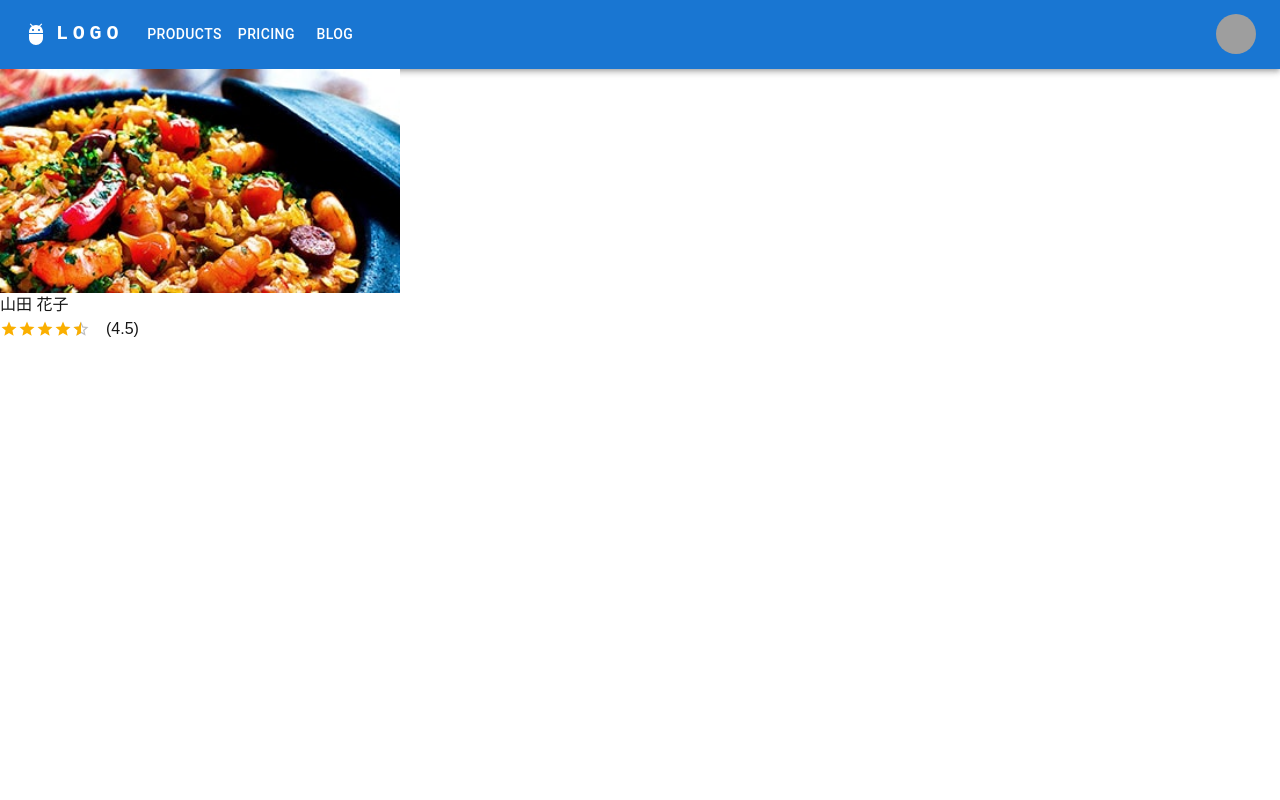
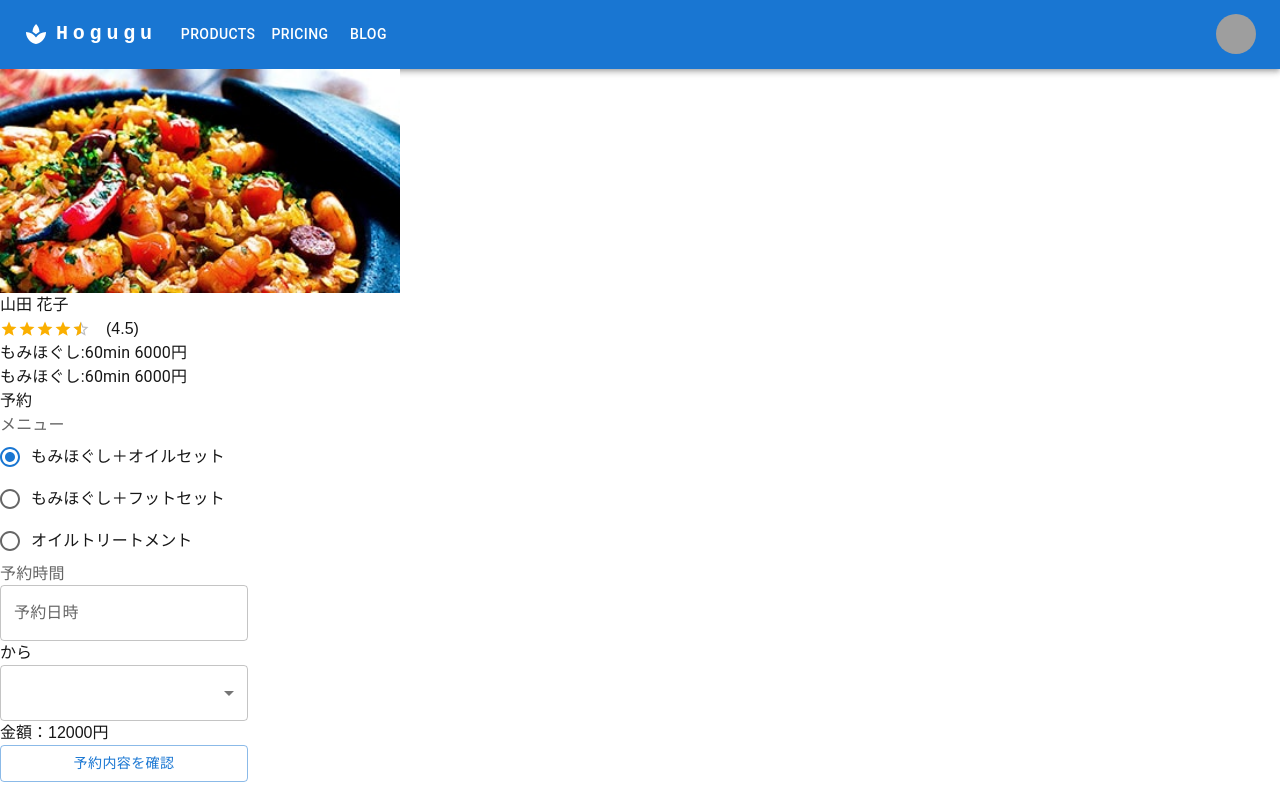
Before and after one commit to onopod/hogugu3, a Next.js app: page /therapist in a window 1280 px wide. Built offline with nearby package versions, Linux system fonts and the light colour scheme; grey boxes are pictures that could not be loaded.

Commit message:
予約内容

```diff
--- a/package.json
+++ b/package.json
@@ -15,6 +15,8 @@
     "@mui/icons-material": "^6.1.9",
     "@mui/material": "^6.1.9",
     "@mui/styled-engine-sc": "^6.1.9",
+    "@mui/x-date-pickers": "^7.23.0",
+    "dayjs": "^1.11.13",
     "next": "15.0.3",
     "react": "^18.3.1",
     "react-dom": "^17.0.0 || ^18.0.0",
--- a/src/app/components/AppBar.js
+++ b/src/app/components/AppBar.js
@@ -1,5 +1,5 @@
-import AdbIcon from '@mui/icons-material/Adb';
 import MenuIcon from '@mui/icons-material/Menu';
+import SpaIcon from '@mui/icons-material/Spa';
 import AppBar from '@mui/material/AppBar';
 import Avatar from '@mui/material/Avatar';
 import Box from '@mui/material/Box';
@@ -11,6 +11,7 @@ import MenuItem from '@mui/material/MenuItem';
 import Toolbar from '@mui/material/Toolbar';
 import Tooltip from '@mui/material/Tooltip';
 import Typography from '@mui/material/Typography';
+import Link from "next/link";
 import * as React from 'react';
 
 const pages = ['Products', 'Pricing', 'Blog'];
@@ -39,7 +40,7 @@ function ResponsiveAppBar() {
     <AppBar position="static">
       <Container maxWidth="xl">
         <Toolbar disableGutters>
-          <AdbIcon sx={{ display: { xs: 'none', md: 'flex' }, mr: 1 }} />
+          <SpaIcon sx={{ display: { xs: 'none', md: 'flex' }, mr: 1 }} />
           <Typography
             variant="h6"
             noWrap
@@ -55,7 +56,7 @@ function ResponsiveAppBar() {
               textDecoration: 'none',
             }}
           >
-            LOGO
+            Hogugu
           </Typography>
 
           <Box sx={{ flexGrow: 1, display: { xs: 'flex', md: 'none' } }}>
@@ -92,7 +93,7 @@ function ResponsiveAppBar() {
               ))}
             </Menu>
           </Box>
-          <AdbIcon sx={{ display: { xs: 'flex', md: 'none' }, mr: 1 }} />
+          <SpaIcon sx={{ display: { xs: 'flex', md: 'none' }, mr: 1 }} />
           <Typography
             variant="h5"
             noWrap
@@ -109,7 +110,9 @@ function ResponsiveAppBar() {
               textDecoration: 'none',
             }}
           >
-            LOGO
+            <Link href="/">
+              Hogugu
+            </Link>
           </Typography>
           <Box sx={{ flexGrow: 1, display: { xs: 'none', md: 'flex' } }}>
             {pages.map((page) => (
--- /dev/null
+++ b/src/app/components/BookingConfirmDialog.js
@@ -0,0 +1,51 @@
+import Button from '@mui/material/Button';
+import Dialog from '@mui/material/Dialog';
+import DialogActions from '@mui/material/DialogActions';
+import DialogContent from '@mui/material/DialogContent';
+import DialogContentText from '@mui/material/DialogContentText';
+import DialogTitle from '@mui/material/DialogTitle';
+import Link from '@mui/material/Link';
+import Slide from '@mui/material/Slide';
+import * as React from 'react';
+
+const Transition = React.forwardRef(function Transition(props, ref) {
+    return <Slide direction="up" ref={ref} {...props} />;
+});
+
+export default function AlertDialogSlide() {
+    const [open, setOpen] = React.useState(false);
+
+    const handleClickOpen = () => {
+        setOpen(true);
+    };
+
+    const handleClose = () => {
+        setOpen(false);
+    };
+
+    return (
+        <React.Fragment>
+            <Button variant="outlined" onClick={handleClickOpen}>
+                予約内容を確認
+            </Button>
+            <Dialog
+                open={open}
+                TransitionComponent={Transition}
+                keepMounted
+                onClose={handleClose}
+                aria-describedby="alert-dialog-slide-description"
+            >
+                <DialogTitle>下記の内容で予約を行います</DialogTitle>
+                <DialogContent>
+                    <DialogContentText id="alert-dialog-slide-description">
+                        もみほぐし60分 12000円
+                    </DialogContentText>
+                </DialogContent>
+                <DialogActions>
+                    <Link href="/dashboard">予約</Link>
+                    <Button onClick={handleClose}>戻る</Button>
+                </DialogActions>
+            </Dialog>
+        </React.Fragment>
+    );
+}
--- /dev/null
+++ b/src/app/components/BookingForm.js
@@ -0,0 +1,48 @@
+import { MenuItem, Select } from '@mui/material';
+import FormControl from '@mui/material/FormControl';
+import FormControlLabel from '@mui/material/FormControlLabel';
+import FormLabel from '@mui/material/FormLabel';
+import Radio from '@mui/material/Radio';
+import RadioGroup from '@mui/material/RadioGroup';
+import { AdapterDayjs } from '@mui/x-date-pickers/AdapterDayjs';
+import { DateTimePicker } from '@mui/x-date-pickers/DateTimePicker';
+import { LocalizationProvider } from '@mui/x-date-pickers/LocalizationProvider';
+import { renderTimeViewClock } from '@mui/x-date-pickers/timeViewRenderers';
+import dayjs from 'dayjs';
+import 'dayjs/locale/ja';
+import BookingConfirmDialog from "./BookingConfirmDialog";
+
+dayjs.locale('ja');
+
+export default function RadioButtonsGroup() {
+    return (
+        <FormControl>
+            予約
+            <FormLabel>メニュー</FormLabel>
+            <RadioGroup defaultValue="female" name="menu">
+                <FormControlLabel value="female" control={<Radio />} label="もみほぐし＋オイルセット" />
+                <FormControlLabel value="male" control={<Radio />} label="もみほぐし＋フットセット" />
+                <FormControlLabel value="other" control={<Radio />} label="オイルトリートメント" />
+            </RadioGroup>
+            <FormLabel>予約時間</FormLabel>
+            <LocalizationProvider dateAdapter={AdapterDayjs} dateFormats={{ year: 'YYYY年' }}>
+                <DateTimePicker label="予約日時"
+                    format="YYYY/MM/DD hh:mm"
+                    slotProps={{ calendarHeader: { format: 'YYYY年MM月' } }}
+                    views={['year', 'month', 'day', 'hours', 'minutes']}
+                    viewRenderers={{
+                        hours: renderTimeViewClock,
+                        minutes: renderTimeViewClock
+                    }} />
+            </LocalizationProvider>
+            から
+            <Select label="tm">
+                <MenuItem value={60}>60分</MenuItem>
+                <MenuItem value={90}>90分</MenuItem>
+                <MenuItem value={120}>120分</MenuItem>
+            </Select>
+            金額：12000円
+            <BookingConfirmDialog>予約</BookingConfirmDialog>
+        </FormControl>
+    );
+}
--- a/src/app/page.tsx
+++ b/src/app/page.tsx
@@ -1,5 +1,4 @@
 "use client"
-import Link from "next/link";
 import { useState } from "react";
 import AppBar from './components/AppBar';
 import Card from './components/Card';
@@ -15,7 +14,6 @@ export default function Home() {
       <div className="items-center justify-items-center min-h-screen p-8">
         <main className="flex flex-col gap-8">
           <SearchDialog />
-          <Link href="./therapist">saki.</Link>
           {therapists.map((post, idx) => (
             <Card key={idx} />
           )
--- a/src/app/therapist/page.tsx
+++ b/src/app/therapist/page.tsx
@@ -1,9 +1,9 @@
 "use client"
-import { Box } from '@mui/material';
+import { Box, Typography } from '@mui/material';
 import Rating from '@mui/material/Rating';
 import Image from "next/image";
 import AppBar from '../components/AppBar';
-
+import BookingForm from "../components/BookingForm";
 
 export default function Home() {
     return (
@@ -25,6 +25,11 @@ export default function Home() {
                             size="small" value={4.5} />
                         <Box sx={{ ml: 2 }}>(4.5)</Box>
                     </Box>
+                    <Box>
+                        <Typography>もみほぐし:60min 6000円</Typography>
+                        <Typography>もみほぐし:60min 6000円</Typography>
+                    </Box>
+                    <BookingForm />
 
 
                 </main >
```
Also changed, not shown: src/app/components/Card.js (+18 -34 lines), src/app/components/SnackBar.js (added, +42 -0 lines), src/app/dashboard/page.tsx (added, +22 -0 lines), 1 other file (tests, documents, lock files or other folders).
